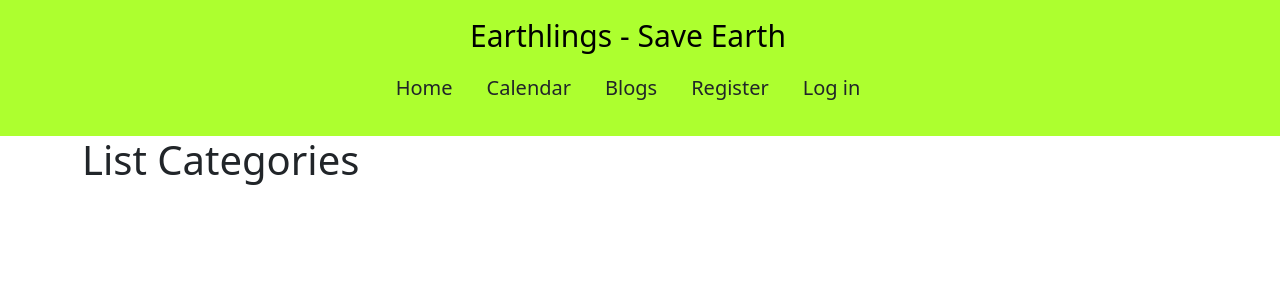
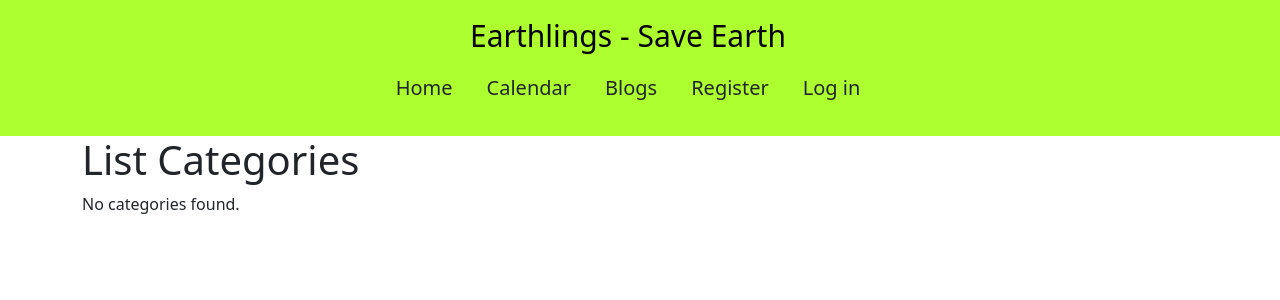
Before and after one commit to JoyZadan/Earthlings, a Flask app: template templates/categories.html in a window 1280 px wide. Shown: the top 300 px of the page. Run offline with Flask 2, Linux system fonts and the light colour scheme; the template is opened without the code that fills it, so the values that code supplies are empty; some libraries are stand-ins or nearby versions.

Commit message:
Add styling to categories table and no categories paragraph

```diff
--- a/templates/categories.html
+++ b/templates/categories.html
@@ -3,7 +3,7 @@
 {% block content %}
     <h1>List Categories</h1>
     {% if categories %}
-    <table>
+    <table class="table table-hover table-responsive">
         <thead>
             <tr>
                 <th>Name</th>
@@ -16,10 +16,13 @@
             <td>{{category.name}}</td>
             <td>{{category.description}}</td>
         </tr>
+
         {% endfor %}
         </tbody>
 
     </table>
+    {% else %}
+    <p>No categories found.</p>
     {% endif %}
 
 {% endblock %}
```
